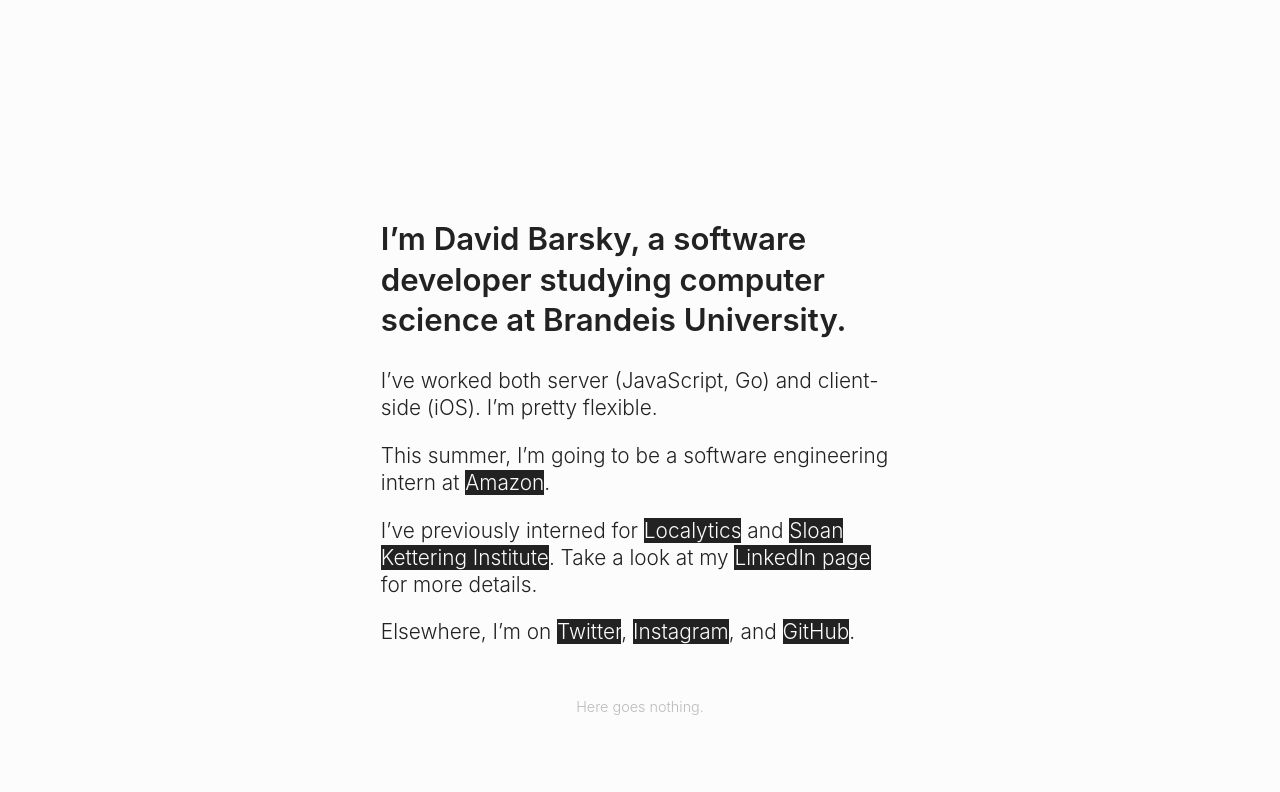
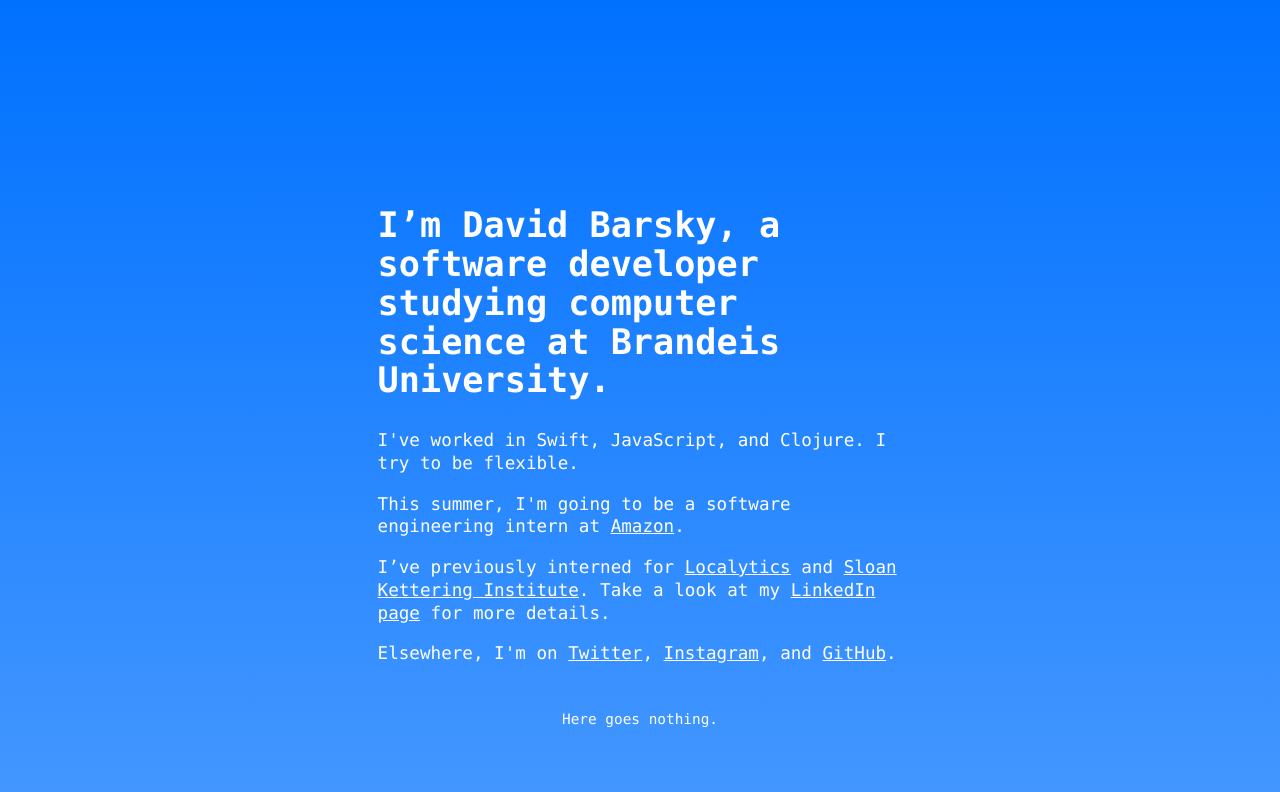
Before and after one commit to davidbarsky/davidbarsky.github.io, a Jekyll site: the page built from index.html, in a window 1280 px wide. Shown: the top 792 px of the page. Built offline with Jekyll 4.4.1, drawn with Linux system fonts in a browser that asks for light colours.

Commit message:
new colors/fonts

```diff
--- a/css/main.scss
+++ b/css/main.scss
@@ -3,22 +3,21 @@
 ---
 @charset "utf-8";
 
-$body-font-family: "proxima-nova", -apple-system, BlinkMacSystemFont, "Helvetica", "Roboto", sans-serif;
-$header-font-family: "aktiv-grotesk", $body-font-family;
+$body-font-family: "fira-mono", "Consolas", -apple-system, BlinkMacSystemFont, "Helvetica", "Roboto", sans-serif;
+$header-font-family: "freight-display-pro", $body-font-family;
 
 // colors
-$background-color: #fcfcfc;
-$text-color: #222222;
-$link-text-color: $background-color;
-$header-text-color: $text-color;
-$link-background-color: $text-color;
+$background-color: #8adacd;
+$text-color: #ffffff;
 
 // base style
+
+$blue: #0071ff;
 
 body {
   color: $text-color;
   font-family: $body-font-family;
-  background-color: $background-color;
+  background: linear-gradient($blue, lighten($blue, 15));
 
   display: flex;
   min-height: 100vh;
@@ -26,21 +25,23 @@
   max-width: 560px;
   margin: auto;
 
-  font-size: 1.3rem;
+  font-size: 1.1rem;
   font-weight: 300;
   line-height: 1.3;
 }
 
 h1 {
+  font-size: 2.2rem;
   font-family: $header-font-family;
-  color: $header-text-color;
-  font-weight: 600;
+  font-weight: 700;
+  line-height: 1.1;
 }
 
 a, a:visited {
-  color: $link-text-color;
-  background: $link-background-color;
-  text-decoration: none;
+  // color: $link-text-color;
+  // background: darken($color, $amount);
+  // text-decoration: none;
+  color: #ffffff;
 }
 
 .container {
@@ -53,7 +54,7 @@
 }
 
 footer {
-  color: lighten($text-color, 60);
+  color: lighten($text-color, 10);
   font-size: 0.9rem;
   line-height: 0.8;
   text-align: center;
--- a/index.html
+++ b/index.html
@@ -5,14 +5,15 @@
 <article>
   <h1>I’m David Barsky, a software developer studying computer science at Brandeis University.</h1>
 
-  <p>I’ve worked both server (JavaScript, Go) and client-side (iOS). I’m pretty flexible.</p>
+  <p>I've worked in Swift, JavaScript, and Clojure. I try to be flexible.</p>
 
-  <p>This summer, I’m going to be a software engineering intern at <a href="https://www.amazon.com">Amazon</a>.</p>
+  <p>This summer, I'm going to be a software engineering intern at <a href="https://www.amazon.com">Amazon</a>.</p>
 
   <p>I’ve previously interned for <a href="https://localytics.com">Localytics</a> and <a href="http://mskcc.org">Sloan Kettering Institute</a>. Take a look at my <a href="https://www.linkedin.com/in/davidbarsky">LinkedIn page</a> for more details.</p>
 
-  <p>Elsewhere, I’m on <a href="https://twitter.com/thramp">Twitter</a>, <a href="https://instagram.com/thramp">Instagram</a>, and <a href="https://github.com/davidbarsky">GitHub</a>.
+  <p>Elsewhere, I'm on <a href="https://twitter.com/thramp">Twitter</a>, <a href="https://instagram.com/thramp">Instagram</a>, and <a href="https://github.com/davidbarsky">GitHub</a>.
 </article>
 
 <footer>
   <p>Here goes nothing.</p>
+</footer>
```
